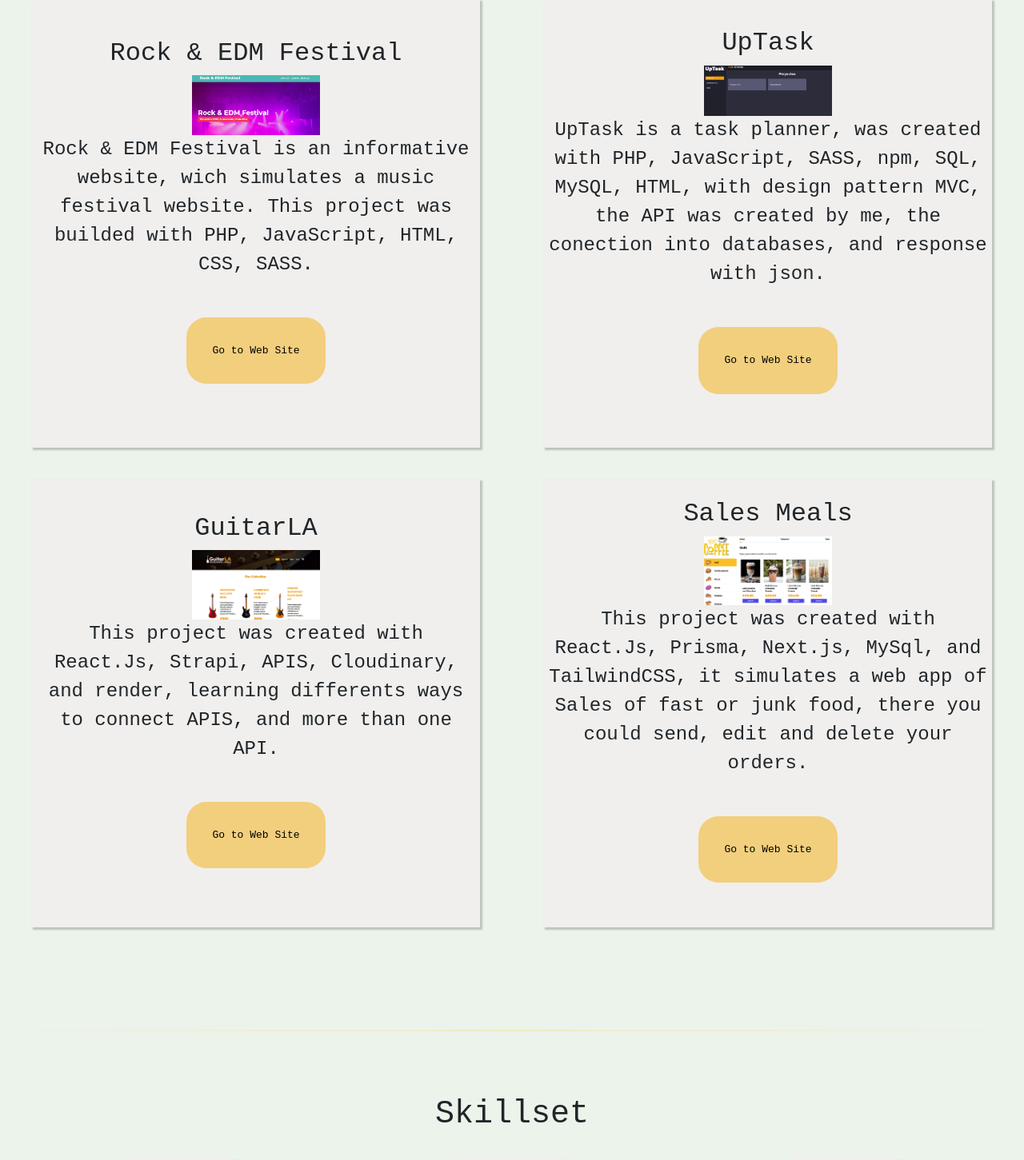
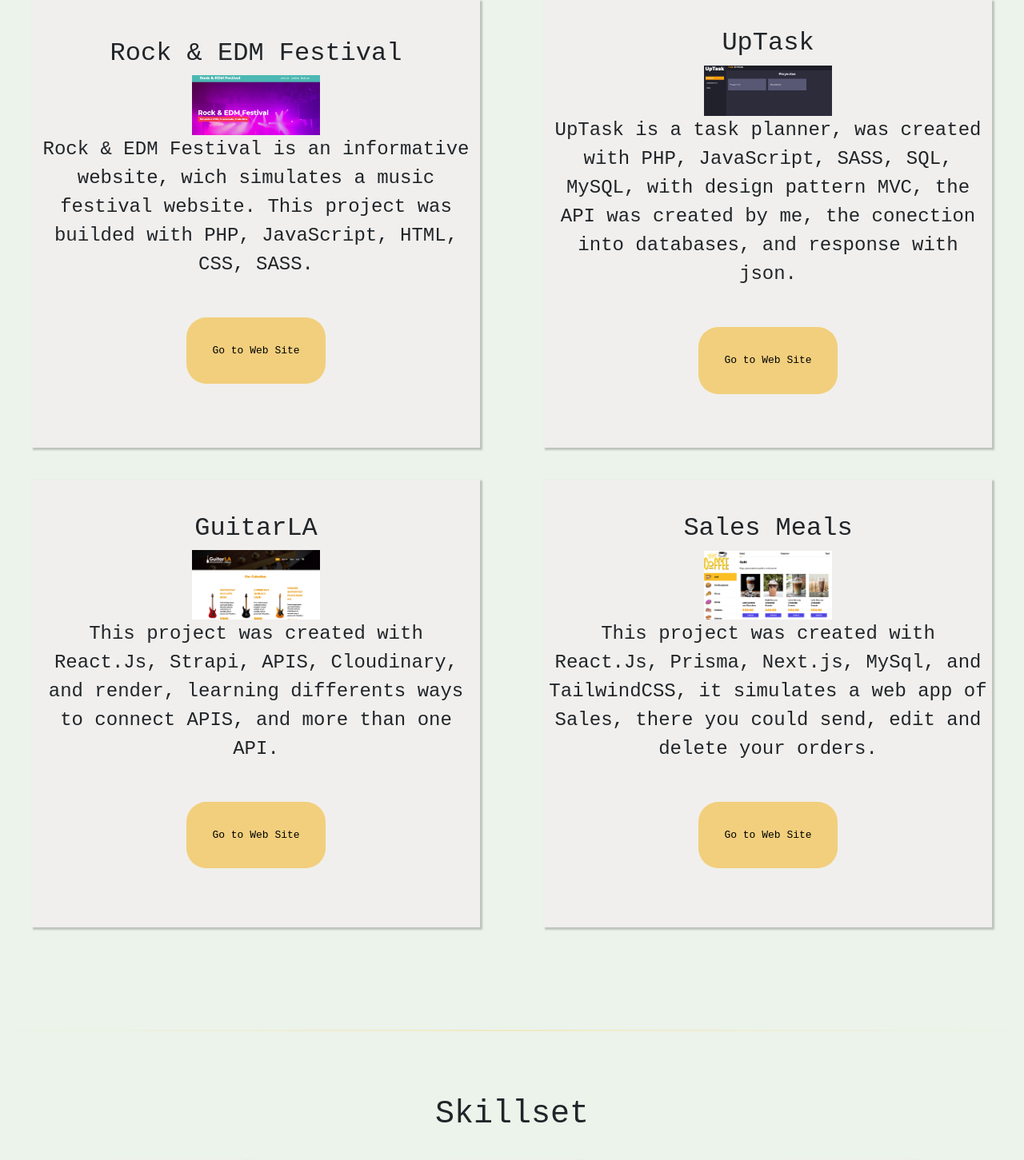
Before and after one commit to criscasguitar/myPortfolio, a React (Vite) app: page / in a window 1280 px wide. Shown: the part 1701-3152 px from the top of the page at 80% size. Built offline with nearby package versions, Linux system fonts and the light colour scheme.

Commit message:
added new parts

```diff
--- a/src/components/Portfolio.jsx
+++ b/src/components/Portfolio.jsx
@@ -60,7 +60,7 @@ function Portfolio() {
           <div className='description' data-aos="fade-down">
             <h2 className='title'>UpTask</h2>
             <img src={imageUpTask} alt="Web Site image" />
-                <p>UpTask is a task planner, was created with PHP, JavaScript, SASS, npm, SQL, MySQL, HTML, with design pattern MVC, the API was created by me, the conection into databases, and response with json.</p>
+                <p>UpTask is a task planner, was created with PHP, JavaScript, SASS, SQL, MySQL, with design pattern MVC, the API was created by me, the conection into databases, and response with json.</p>
             <a href="https://uptaskmvc.alwaysdata.net/" target='_blank'>
                   <button className='portfolioButton'>
                       Go to Web Site
@@ -82,7 +82,7 @@ function Portfolio() {
           <div className='description' data-aos="fade-up">
             <h2 className='title'>Sales Meals</h2>
             <img src={salesMeals} alt="Web Site image" />
-                <p>This project was created with React.Js, Prisma, Next.js, MySql, and TailwindCSS, it simulates a web app of Sales of fast or junk food, there you could send, edit and delete your orders.</p>
+                <p>This project was created with React.Js, Prisma, Next.js, MySql, and TailwindCSS, it simulates a web app of Sales, there you could send, edit and delete your orders.</p>
             <a href="https://salemeals-app-production.up.railway.app/" target='_blank'>
                   <button className='portfolioButton'>
                       Go to Web Site
--- a/src/components/Skillset.jsx
+++ b/src/components/Skillset.jsx
@@ -11,6 +11,7 @@ function Skillset() {
             <h4>Java</h4>
             <h4>PHP</h4>
             <h4>ReactJs</h4>
+            <h4>Angular</h4>
             <h4>SQL</h4>
             <h4>JavaScript</h4>
             <h4>Tailwind CSS</h4>
--- a/src/components/footer.css
+++ b/src/components/footer.css
@@ -14,7 +14,7 @@
 }
 @media (max-width:768px) {
     .footer {
-       flex-direction: column;
+       flex-direction: row;
        gap: 1rem;
     }
 }
--- a/src/components/skill.css
+++ b/src/components/skill.css
@@ -17,7 +17,7 @@
 
 .skills h4{
     background-color: rgba(243, 238, 238, 0.773);
-    width: 9rem ;
+    width: 11rem ;
     text-align: center;
     font-size: 1.6rem;
     border-radius: 10px;
```
